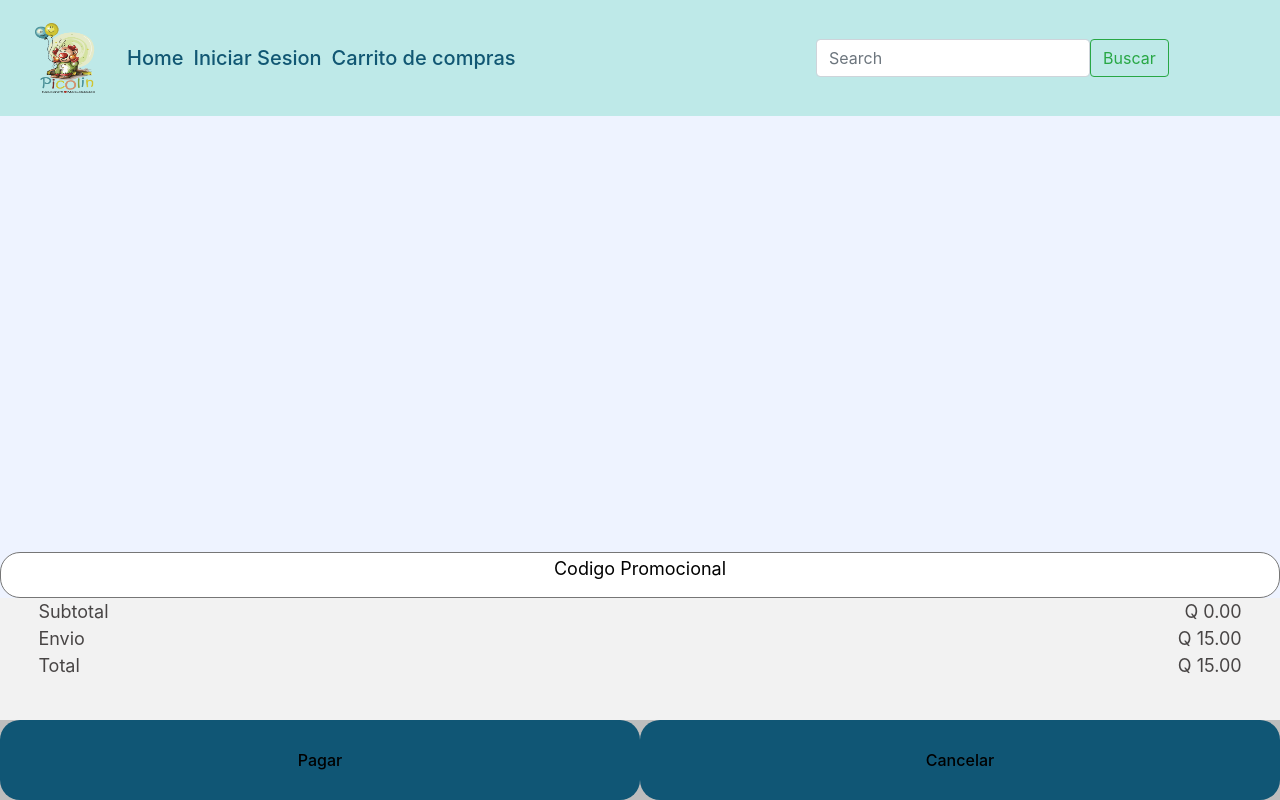
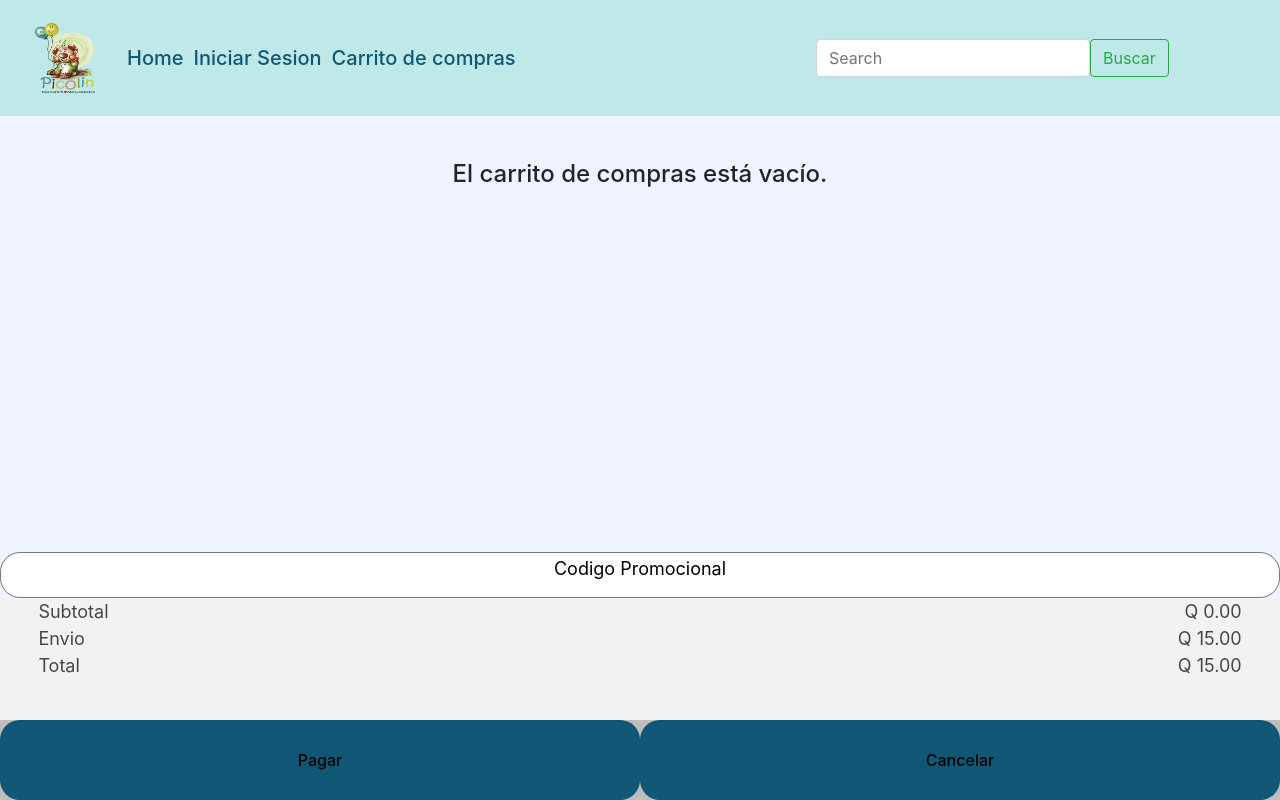
Before and after one commit to angelargd8/Proyecto-software, a React (Vite) app in the folder Proyecto/vite-project/: page /carrito in a window 1280 px wide. Built offline with nearby package versions, Linux system fonts and the light colour scheme.

Commit message:
cuando carrito vacio

```diff
--- a/Proyecto/vite-project/src/componentes/carrito.css
+++ b/Proyecto/vite-project/src/componentes/carrito.css
@@ -60,6 +60,7 @@
     flex-direction: row;
     background-color: #b8d6e3;
     min-height: 25%;
+    max-height: 25%;
     width: 100%;
     border-radius: 20px;
     margin-left: 5px;
--- a/Proyecto/vite-project/src/componentes/carrito.jsx
+++ b/Proyecto/vite-project/src/componentes/carrito.jsx
@@ -32,9 +32,9 @@ function Carrito(){
         console.log('Estado actual del carrito después de agregar producto:', carrito);
     }, [carrito]);
 
-    const handleEliminar = (id) =>{
-        eliminarDelCarrito(id)
-    }
+    // const handleEliminar = (id) =>{
+    //     eliminarDelCarrito(id)
+    // }
 
     const envio = 15.00 //Temporal
 
@@ -47,7 +47,7 @@ function Carrito(){
 
     const Total = Subtotal + envio;
 
-    return(
+    return (
         <>
             <div className='contenedor'>
                 <div className="up">
@@ -59,7 +59,10 @@ function Carrito(){
                 </div>
                 <div className='middle'>
                     <div className="carrito">
-                            {carrito.map((producto) => (
+                        {carrito.length === 0 ? (
+                            <h4>El carrito de compras está vacío.</h4>
+                        ) : (
+                            carrito.map((producto) => (
                                 <div className='product' key={producto.id}>
                                     <div className='vista'>
                                         <img className='imgVista' src={producto.imagen} alt={producto.title} />
@@ -77,7 +80,8 @@ function Carrito(){
                                         </div>
                                     </div>
                                 </div>
-                                ))}
+                            ))
+                        )}
                     </div>
                     <div className="totales">
                         <textarea className='codigo' rows={1} placeholder='Codigo Promocional'></textarea>
@@ -88,7 +92,6 @@ function Carrito(){
                                 Total
                             </div>
                             <div className="columnNo">
-
                                 Q {Subtotal.toFixed(2)}<br/>
                                 Q {envio.toFixed(2)} <br />
                                 Q {Total.toFixed(2)}
@@ -102,6 +105,7 @@ function Carrito(){
                 </div>
             </div>
         </>
-    )
+    );
 }
-export default Carrito
+
+export default Carrito;
```
Lines whose indentation alone changed are shown as unchanged.
